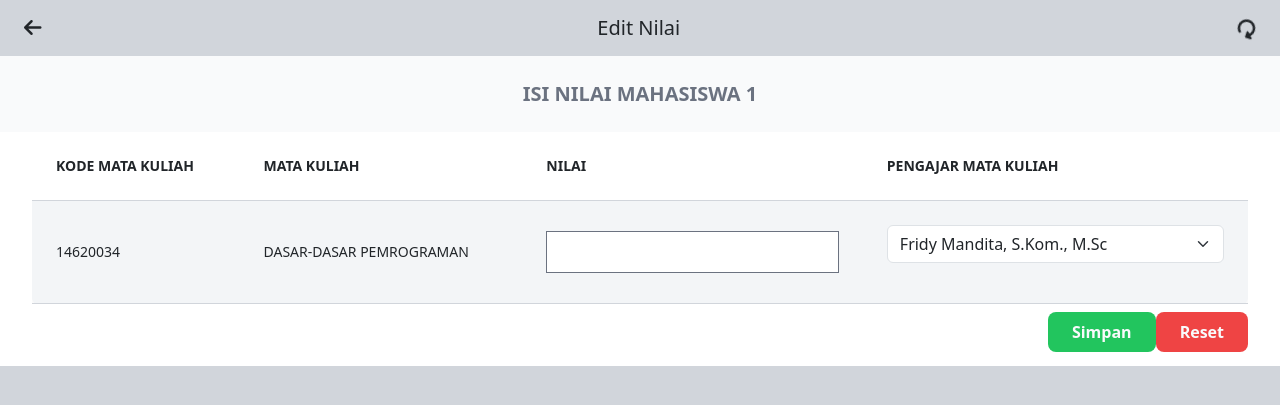
After one commit to Dlabsign/sistem-informasi-untag-admin-page, a PHP site: page /daftarfakultas/isinilai.php?nim=1 in a window 1280 px wide. The commit adds this page. Shown: the top 405 px of the page. Run offline with PHP 8.4, Linux system fonts and the light colour scheme; data that the repository does not hold is empty; some libraries are stand-ins or nearby versions.

Commit message:
_update_nilai

```diff
--- a/daftarfakultas/editdatamhs.php
+++ b/daftarfakultas/editdatamhs.php
@@ -22,9 +22,7 @@ if (isset($_POST['simpan'])) {
 
     mysqli_query($conn, "UPDATE tbl_mhsiswa SET nama_mahasiswa='$nama_mahasiswa', tgl_lahir='$tgl_lahir', status_mhs='$status', jurusan='$jurusan', jns_kelamin ='$kelamin',lulusan_sekolah='$asal_sekolah', pekerjaan='$pekerjaan', alamat='$alamat', kota='$kota', provinsi='$provinsi',telp='$telepon',email='$email' WHERE nim='$nim'") or die(mysqli_error($conn));
 
-
     header("Location: ../daftarfakultas.php");
-
 
 }
 
--- a/daftarfakultas/hukum.php
+++ b/daftarfakultas/hukum.php
@@ -45,7 +45,7 @@ $tbl_hukum = mysqli_query($conn, $hukum);
   <div class="w-full flex justify-between items-center my-3 px-4">
     <a href="../daftarfakultas.php" class="fa-solid fa-arrow-left text-[20px]"></a>
     <h6 class="text-normal text-[20px] font-medium">Fakultas Hukum</h6>
-    <a class="fa-solid fa-rotate-right fa-spin text-[20px]" href="teknik.php"></a>
+    <a class="fa-solid fa-rotate-right fa-spin text-[20px]" href="hukum.php"></a>
   </div>
 
   <section class="w-full bg-white text-center ">
--- /dev/null
+++ b/daftarfakultas/isinilai.php
@@ -0,0 +1,168 @@
+<?php
+require ('../koneksi.php');
+
+$nimmhs = $_GET['nim'];
+
+if (isset($_POST['simpan'])) {
+  // Ambil nilai dari formulir
+  $kode_mata_kuliah = $_POST['kode_mata_kuliah'];
+  $mata_kuliah = $_POST['mata_kuliah'];
+  $nilai = $_POST['nilai'];
+  $pengajar = $_POST['pengajar'];
+
+  // Ambil NIM dari input tersembunyi
+  $nim = $_POST['nim'];
+
+  // Query untuk menyimpan nilai ke dalam tabel
+  $query = "INSERT INTO tbl_nilai_mahasiswa (nim, mata_kuliah, nilai_mahasiswa, dosen_mata_kuliah, kodematkul)
+            VALUES ('$nimmhs', '$mata_kuliah','$nilai','$pengajar', '$kode_mata_kuliah')";
+
+  // Eksekusi query
+  if (mysqli_query($conn, $query)) {
+    echo "Nilai berhasil disimpan.";
+  } else {
+    echo "Terjadi kesalahan saat menyimpan nilai: " . mysqli_error($conn);
+  }
+
+  // Tutup koneksi ke database
+  header("Location: ../daftarfakultas.php");
+
+  mysqli_close($conn);
+}
+
+
+?>
+
+<!DOCTYPE html>
+<html lang="en">
+
+<head>
+  <meta charset="UTF-8" />
+  <meta name="viewport" content="width=device-width, initial-scale=1.0" />
+  <title>Daftar Mahasiswa Hukum</title>
+  <link href="https://cdn.jsdelivr.net/npm/bootstrap@5.3.3/dist/css/bootstrap.min.css" rel="stylesheet"
+    integrity="sha384-QWTKZyjpPEjISv5WaRU9OFeRpok6YctnYmDr5pNlyT2bRjXh0JMhjY6hW+ALEwIH" crossorigin="anonymous" />
+  <link rel="stylesheet" href="style3.css" />
+  <link rel="stylesheet" href="https://cdnjs.cloudflare.com/ajax/libs/font-awesome/6.5.1/css/all.min.css" />
+
+  <script src="https://cdn.tailwindcss.com"></script>
+
+  <!-- FLowbite -->
+  <link href="https://cdnjs.cloudflare.com/ajax/libs/flowbite/2.3.0/flowbite.min.css" rel="stylesheet" />
+  <script src="https://cdnjs.cloudflare.com/ajax/libs/flowbite/2.3.0/flowbite.min.js"></script>
+</head>
+
+<body class="bg-gray-300 mb-24">
+  <div class="w-full flex justify-between items-center my-3 px-4">
+    <button onclick="goBack()" class="fa-solid fa-arrow-left text-[20px]"></button>
+    <h6 class="text-normal text-[20px] font-medium">Edit Nilai</h6>
+    <a class="fa-solid fa-rotate-right fa-spin text-[20px]" href="teknik.php"></a>
+  </div>
+
+  <section class="w-full bg-white text-center pb-2">
+    <h2 class="font-bold text-xl bg-gray-50 text-gray-500 py-4 uppercase">
+      ISI Nilai Mahasiswa <?php echo $nimmhs ?>
+    </h2>
+    <form method="POST">
+      <div class="overflow-x-auto">
+        <div class="inline-block min-w-full lg:px-8">
+          <div class="overflow-hidden">
+            <table class="min-w-full text-left rounded text-sm font-light text-surface dark:text-black bg-slate-50">
+              <thead class="bg-white font-normal dark:bg-body-dark border-b border-gray-300 uppercase">
+                <tr>
+                  <th scope="col" class="px-6 py-4">KODE MATA KULIAH</th>
+                  <th scope="col" class="px-6 py-4">MATA KULIAH</th>
+                  <th scope="col" class="px-6 py-4">Nilai</th>
+                  <th scope="col" class="px-6 py-4">Pengajar Mata Kuliah</th>
+                  <!-- Kolom untuk aksi -->
+                </tr>
+              </thead>
+              <tbody>
+                <form method="POST">
+                  <tr
+                    class="cursor-pointer border-b border-neutral-200 bg-black/[0.02] dark:border-white/10 font-medium">
+                    <td class="px-4 py-4 border-b border-gray-300">14620034</td>
+                    <td class="px-4 py-4 border-b border-gray-300">
+                      DASAR-DASAR PEMROGRAMAN
+                    </td>
+                    <td class="px-4 py-4 border-b border-gray-300">
+                      <input type="number" name="nilai" value="" class="w-[100%]" />
+                      <input type="text" name="mata_kuliah" value="Dasar-Dasar Pemrograman" hidden />
+                      <input type="text" name="kode_mata_kuliah" value="14620034" hidden />
+                    </td>
+                    <td class="px-4 py-4 border-b border-gray-300">
+                      <select class="form-select mb-3" aria-label="Default select example" name="pengajar">
+                        <option class="fw-bold" value="Fridy Mandita, S.Kom., M.Sc" selected>
+                          Fridy Mandita, S.Kom., M.Sc
+                        </option>
+                        <option class="fw-bold" value="Geri KusnantoS.Kom.,MM">
+                          Geri KusnantoS.Kom.,MM
+                        </option>
+                        <option class="fw-bold" value="Elsen RonandoS.Si.,M.Si">
+                          Elsen RonandoS.Si.,M.Si
+                        </option>
+                        <option class="fw-bold" value="Anang PramonoS.Kom.,MM">
+                          Anang PramonoS.Kom.,MM
+                        </option>
+                        <option class="fw-bold" value="Ahmad HabibS.Kom.,MM">
+                          Ahmad HabibS.Kom.,MM
+                        </option>
+                        <option class="fw-bold" value="Luvia Friska NS.ST.,MT">
+                          Luvia Friska NS.ST.,MT
+                        </option>
+                        <option class="fw-bold" value="Bagus Hardiansyah, S.Kom., M.Si">
+                          Bagus Hardiansyah, S.Kom., M.Si
+                        </option>
+                      </select>
+                    </td>
+                  </tr>
+                </form>
+              </tbody>
+            </table>
+            <div class="mt-2 font-bold w-full flex justify-end ">
+              <button onclick="goBack()" type="submit" name="simpan" class="rounded-lg py-2 px-4 bg-green-500 text-gray-50 text-center">
+                Simpan
+              </button>
+              <!-- Tombol reset -->
+              <button type="reset" class="rounded-lg py-2 px-4 bg-red-500 text-gray-50 text-center">
+                Reset
+              </button>
+            </div>
+          </div>
+        </div>
+      </div>
+    </form>
+  </section>
+
+  <script>
+
+
+    function goBack() {
+      window.history.back();
+    }
+
+
+    function deleteData(id) {
+      // Konfirmasi pengguna sebelum menghapus data
+      if (confirm("Apakah Anda yakin ingin menghapus data ini?")) {
+        // Kirim ID data yang ingin dihapus ke halaman ini untuk pemrosesan
+        var formData = new FormData();
+        formData.append("id_to_delete", id);
+
+        // Kirim data menggunakan AJAX untuk menghindari reload halaman
+        fetch("teknik.php", {
+          method: "POST",
+          body: formData,
+        })
+          .then((response) => response.text())
+          .then((result) => {
+            alert(result); // Tampilkan pesan hasil penghapusan
+            location.reload(); // Muat ulang halaman setelah menghapus data
+          })
+          .catch((error) => console.error("Error:", error));
+      }
+    }
+  </script>
+</body>
+
+</html>
```
Also changed, not shown: daftarfakultas/budaya.php (+27 -1 lines), daftarfakultas/profile.html (added, +200 -0 lines), daftarfakultas/teknik.php (+50 -0 lines).
